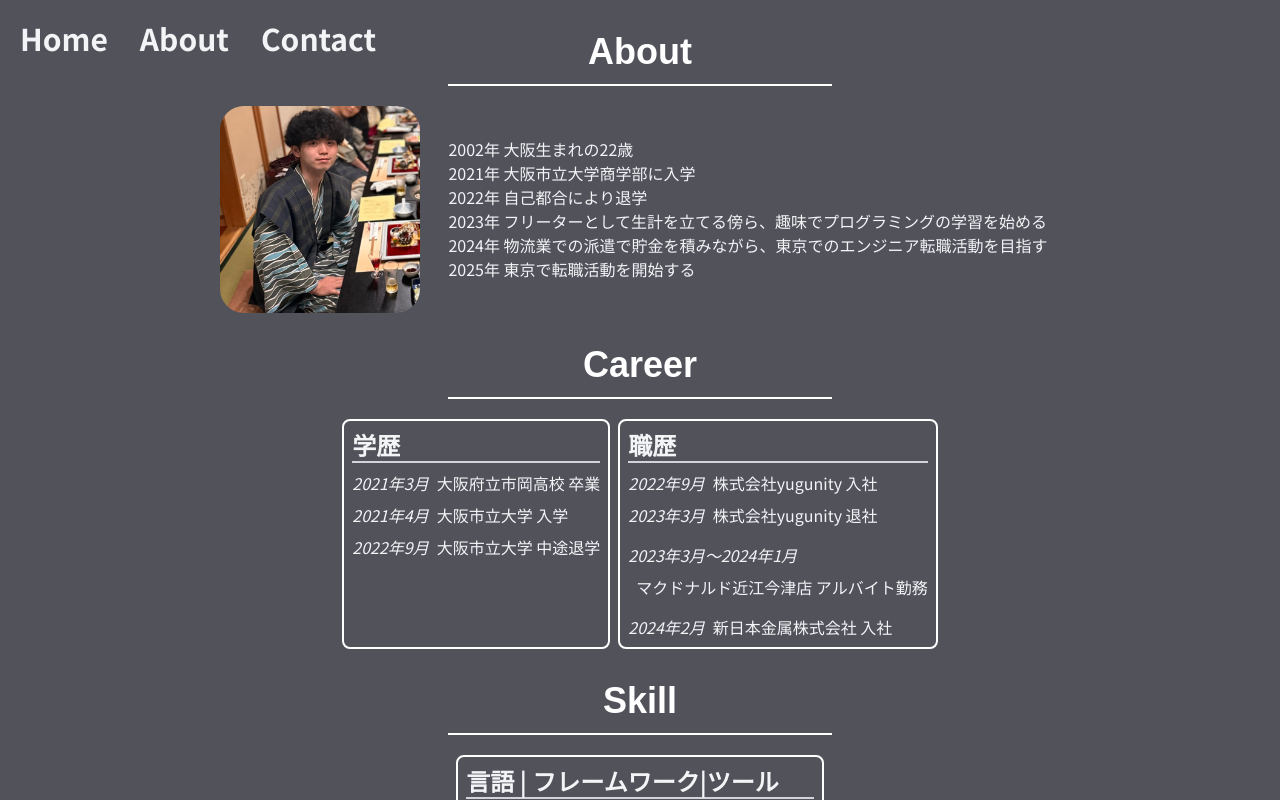
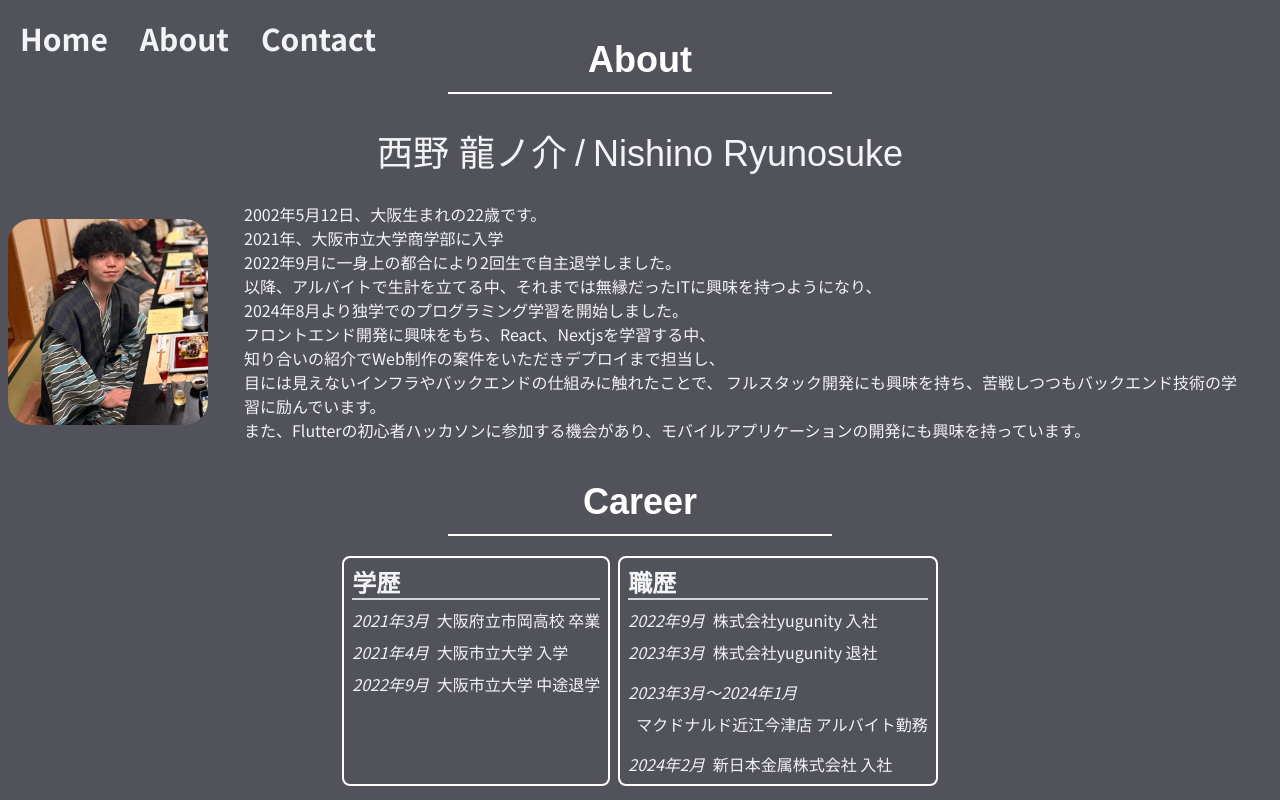
Before and after one commit to ryuno3/portfolio, a Next.js app: page /about in a window 1280 px wide. Shown: the top 800 px of the page. Built offline with nearby package versions, Linux system fonts and the light colour scheme; a web font is replaced by a local one.

Commit message:
✨ profileの編集、scrollでUX改善

```diff
--- a/src/app/about/page.tsx
+++ b/src/app/about/page.tsx
@@ -5,9 +5,10 @@ import Image from "next/image";
 import Career from "@/components/sections/about/Career";
 import Skill from "@/components/sections/about/Skill";
 import Hobby from "@/components/sections/about/Hobby";
+import Name from "@/components/ui/Name";
 const About = () => {
   return (
-    <div className="flex flex-col items-center justify-center">
+    <div className="flex flex-col items-center justify-center p-2">
       {/* 何を書くか
       ・自己紹介　→ホームにも入れる
       ・経歴　→学歴、職歴
@@ -23,6 +24,7 @@ const About = () => {
         ・Contact →SNS
        */}
       <Headline title="About" />
+      <Name />
       {/* 自己紹介と画像 */}
       <div className="flex flex-col sm:flex-row gap-4 items-center justify-center">
         <Image
@@ -32,18 +34,22 @@ const About = () => {
           height={200}
           className="rounded-3xl "
         />
+        {/* <Name /> */}
         <Profile />
       </div>
+
       {/* 経歴 */}
       <div className="flex flex-col items-center justify-center max-w-max">
         <Headline title="Career" />
         <Career />
       </div>
+
       {/* スキル */}
       <div className="flex flex-col items-center justify-center max-w-max">
         <Headline title="Skill" />
         <Skill />
       </div>
+
       {/* 趣味 */}
       <div className="flex flex-col items-center justify-center max-w-max">
         <Headline title="Hobby" />
--- a/src/components/sections/about/About.tsx
+++ b/src/components/sections/about/About.tsx
@@ -1,11 +1,13 @@
 import React from "react";
 import Headline from "@/components/layout/Headline";
 import Profile from "./Profile";
+import Name from "@/components/ui/Name";
 
 const About = () => {
   return (
     <div className=" flex flex-col items-center justify-center">
       <Headline title="About" />
+      <Name />
       <Profile />
     </div>
   );
--- a/src/components/sections/about/Profile.tsx
+++ b/src/components/sections/about/Profile.tsx
@@ -2,19 +2,30 @@ import React from "react";
 
 const Profile = () => {
   return (
-    <div className=" mx-3">
-      <p>2002年 大阪生まれの22歳</p>
-      <p>2021年 大阪市立大学商学部に入学</p>
-      <p>2022年 自己都合により退学</p>
-      <p>
-        2023年
-        フリーターとして生計を立てる傍ら、趣味でプログラミングの学習を始める
-      </p>
-      <p>
-        2024年
-        物流業での派遣で貯金を積みながら、東京でのエンジニア転職活動を目指す
-      </p>
-      <p>2025年 東京で転職活動を開始する</p>
+    <div className="relative mx-3 overflow-auto h-[30vh] md:h-auto border-2 rounded-md md:border-none p-2 z-0 border-gray-200">
+      <div className="relative min-h-full">
+        <div className="md:hidden sticky top-52 left-0 w-full flex justify-end">
+          <strong className="text-lg absolute z-10 bg-slate-50/5 text-black rounded-sm p-[0.01rem] italic">
+            ↓↓scroll
+          </strong>
+        </div>
+        <p>2002年5月12日、大阪生まれの22歳です。</p>
+        <p>2021年、大阪市立大学商学部に入学</p>
+        <p>2022年9月に一身上の都合により2回生で自主退学しました。</p>
+        <p>
+          以降、アルバイトで生計を立てる中、それまでは無縁だったITに興味を持つようになり、
+        </p>
+        <p>2024年8月より独学でのプログラミング学習を開始しました。</p>
+        <p>フロントエンド開発に興味をもち、React、Nextjsを学習する中、</p>
+        <p>知り合いの紹介でWeb制作の案件をいただきデプロイまで担当し、</p>
+        <p>
+          目には見えないインフラやバックエンドの仕組みに触れたことで、
+          フルスタック開発にも興味を持ち、苦戦しつつもバックエンド技術の学習に励んでいます。
+        </p>
+        <p>
+          また、Flutterの初心者ハッカソンに参加する機会があり、モバイルアプリケーションの開発にも興味を持っています。
+        </p>
+      </div>
     </div>
   );
 };
--- /dev/null
+++ b/src/components/ui/Name.tsx
@@ -0,0 +1,16 @@
+"use client";
+
+import React from "react";
+
+const Name = () => {
+  return (
+    <h1 className="text-4xl m-5 font-maru">
+      <span className="md:inline block">西野 龍ノ介</span>
+      <span className="md:inline md:before:content-['/'] md:before:mx-2">
+        Nishino Ryunosuke
+      </span>
+    </h1>
+  );
+};
+
+export default Name;
```
